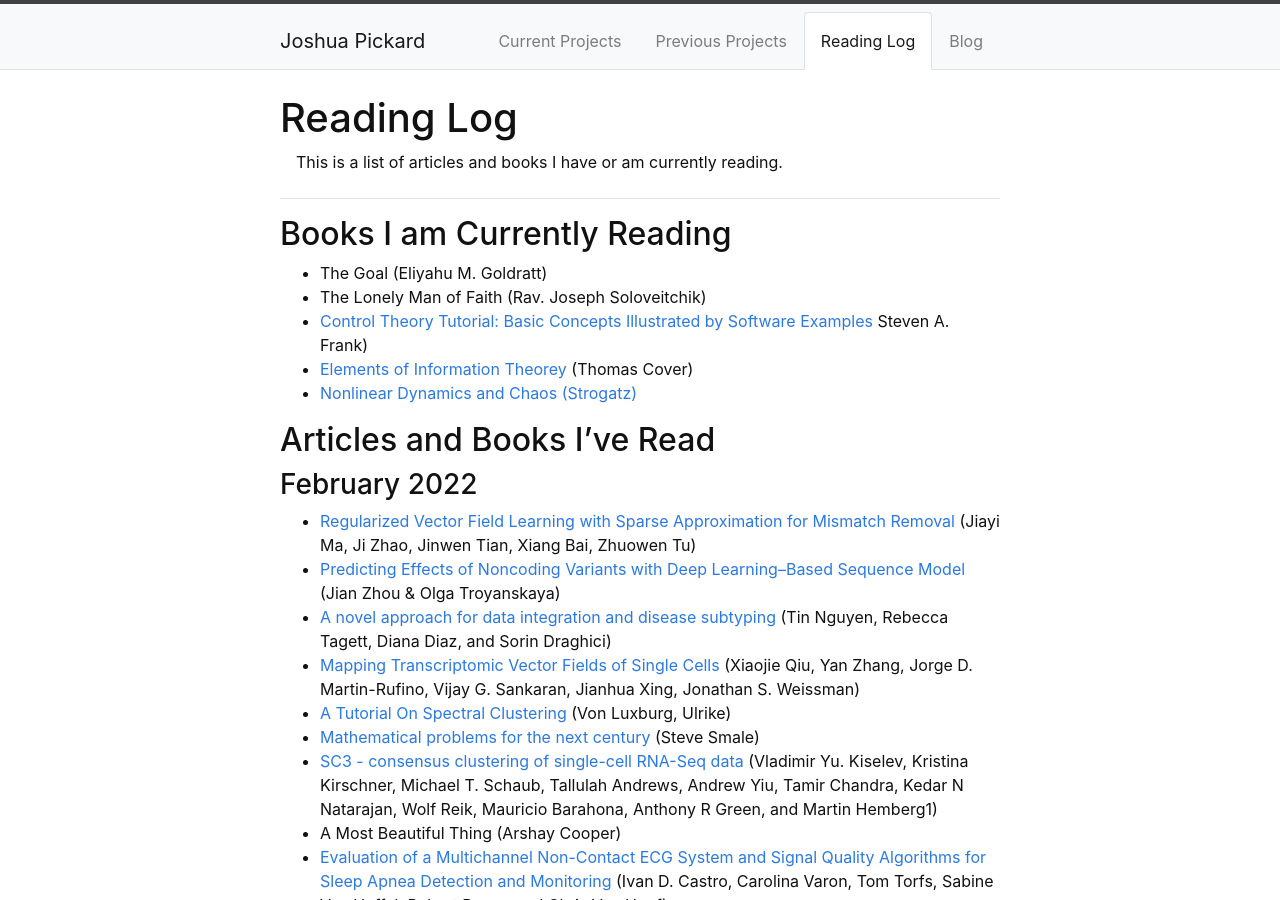
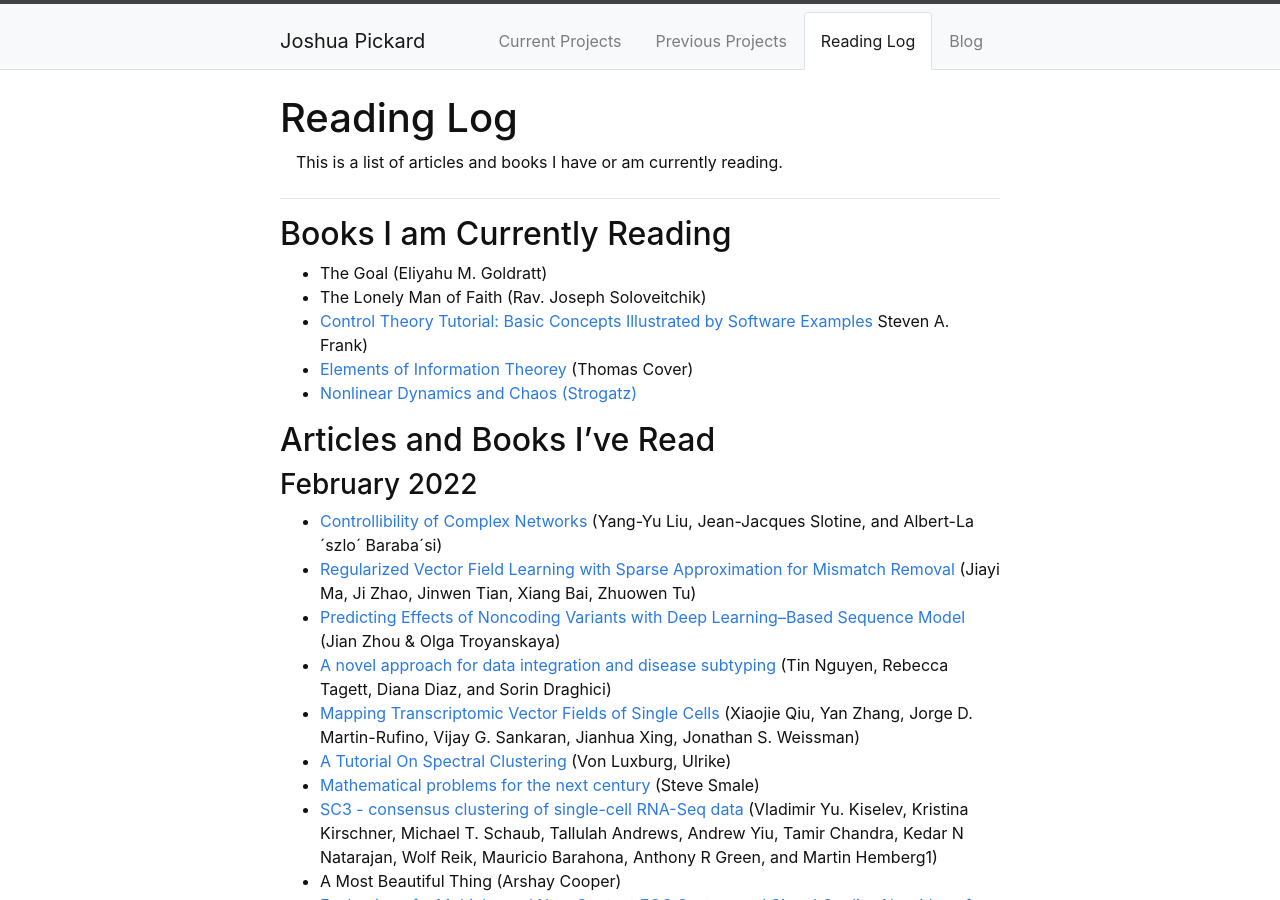
Before and after one commit to Jpickard1/jpickard1.github.io, a Jekyll site: the page built from content/3-Reading_Log.md, in a window 1280 px wide and 900 px high. Built offline with Jekyll 4.4.1, drawn with Linux system fonts in a browser that asks for light colours; some of the changed text lies outside the part shown.

Commit message:
Update 3-Reading_Log.md

```diff
--- a/content/3-Reading_Log.md
+++ b/content/3-Reading_Log.md
@@ -15,6 +15,7 @@ description: >
 ## Articles and Books I've Read
 
 ### February 2022
+- [Controllibility of Complex Networks](https://barabasi.com/f/329.pdf) (Yang-Yu Liu, Jean-Jacques Slotine, and Albert-La´szlo´ Baraba´si)
 - [Regularized Vector Field Learning with Sparse Approximation for Mismatch Removal](https://drive.google.com/file/d/1w0k3jZtZhAORDLY96HFtEqbR64kp1W7g/view?usp=sharing) (Jiayi Ma, Ji Zhao, Jinwen Tian, Xiang Bai, Zhuowen Tu)
 - [Predicting Effects of Noncoding Variants with Deep Learning–Based Sequence Model](https://www.nature.com/articles/nmeth.3547) (Jian Zhou & Olga Troyanskaya)
 - [A novel approach for data integration and disease subtyping](https://drive.google.com/file/d/1JEy2Y7URtQnIm9eB8s9lOVQ3uAHZozFf/view?usp=sharing) (Tin Nguyen, Rebecca Tagett, Diana Diaz, and Sorin Draghici)
```
Also changed, not shown: other parts of content/3-Reading_Log.md (+0 -1 lines).
